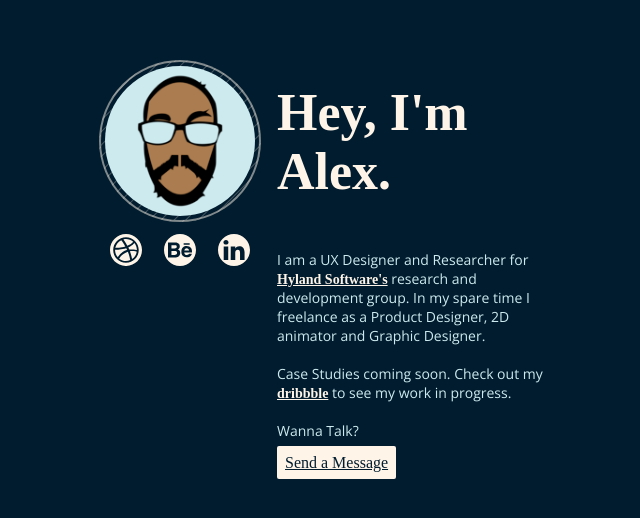
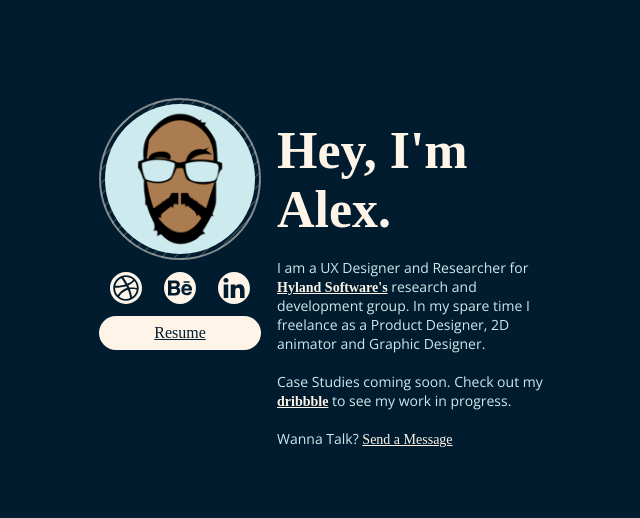
Before and after one commit to binderalex/Portfolio, a plain HTML site: page index.html in a window 1280 px wide. Shown: the part 126-644 px from the top of the page, without its empty margins (191-831 px from the left). Drawn offline with nearby package versions, Linux system fonts and the light colour scheme; a web font is replaced by a local one.

Commit message:
Added Resume Button
also changed button styling of Send a Message button

```diff
--- a/Portfolio.css
+++ b/Portfolio.css
@@ -75,6 +75,7 @@ p {
 .socialMediaIcons {
     width: 32px;
     height: 32px;
+    margin-bottom: 12px;
     color: #FEF4E8;
     display: flex;
 }
@@ -91,14 +92,14 @@ p {
 }
 
 #textbutton{
-
+  display: flex;
   padding: 8px;
-  margin-top: 16px;
   background-color: #FEF4E8;
   color: #001C2E;
   font-family: 'Copse', serif;
   transition: opacity 0.5s ease;
-  border-radius: 2px;
+  border-radius: 30px;
+  justify-content: center;
 }
 
 #textbutton:hover{
--- a/index.html
+++ b/index.html
@@ -19,21 +19,22 @@
                         <a href="https://www.behance.net/bind"><img class="socialMediaIcons" src="Images/behance-logo.svg"></a>
                         <a href="https://www.linkedin.com/in/alex-binder-178a6723/"><img class="socialMediaIcons" src="Images/linkedin-logo.svg"></a>
                     </div>
+                    <div>
+                      <a id="textbutton" href="https://indd.adobe.com/view/47aa4227-eab0-424e-b026-f688f9cb4e10">Resume</a>
+                    </div>
                 </div>
                 <div id="textBlock">
                     <h1>Hey, I'm Alex.</h1>
-                    <p>
+                    <p style="margin-top:-16px;">
                         I am a UX Designer and Researcher for <a href="https://www.hyland.com"><strong>Hyland Software's</strong></a> research and development group.
-                        In my spare time I freelance as a Product Designer, 2D animator and Graphic Designer.<br/>
+                        In my spare time I freelance as a Product Designer, 2D animator and Graphic Designer.
+                        <br/>
                         <br/>
                         Case Studies coming soon. Check out my <a href="https://dribbble.com/binder216"> <strong>dribbble</strong></a> to see my work in progress.
                         <br/>
                         <br/>
                         Wanna Talk?
-                      </br>
-                      <div>
-                        <a id="textbutton" href="https://passloch.typeform.com/to/kCPvuX">Send a Message</a>
-                      </div>
+                        <a href="https://passloch.typeform.com/to/kCPvuX">Send a Message</a>
                     </p>
                 </div>
             </div>
```
